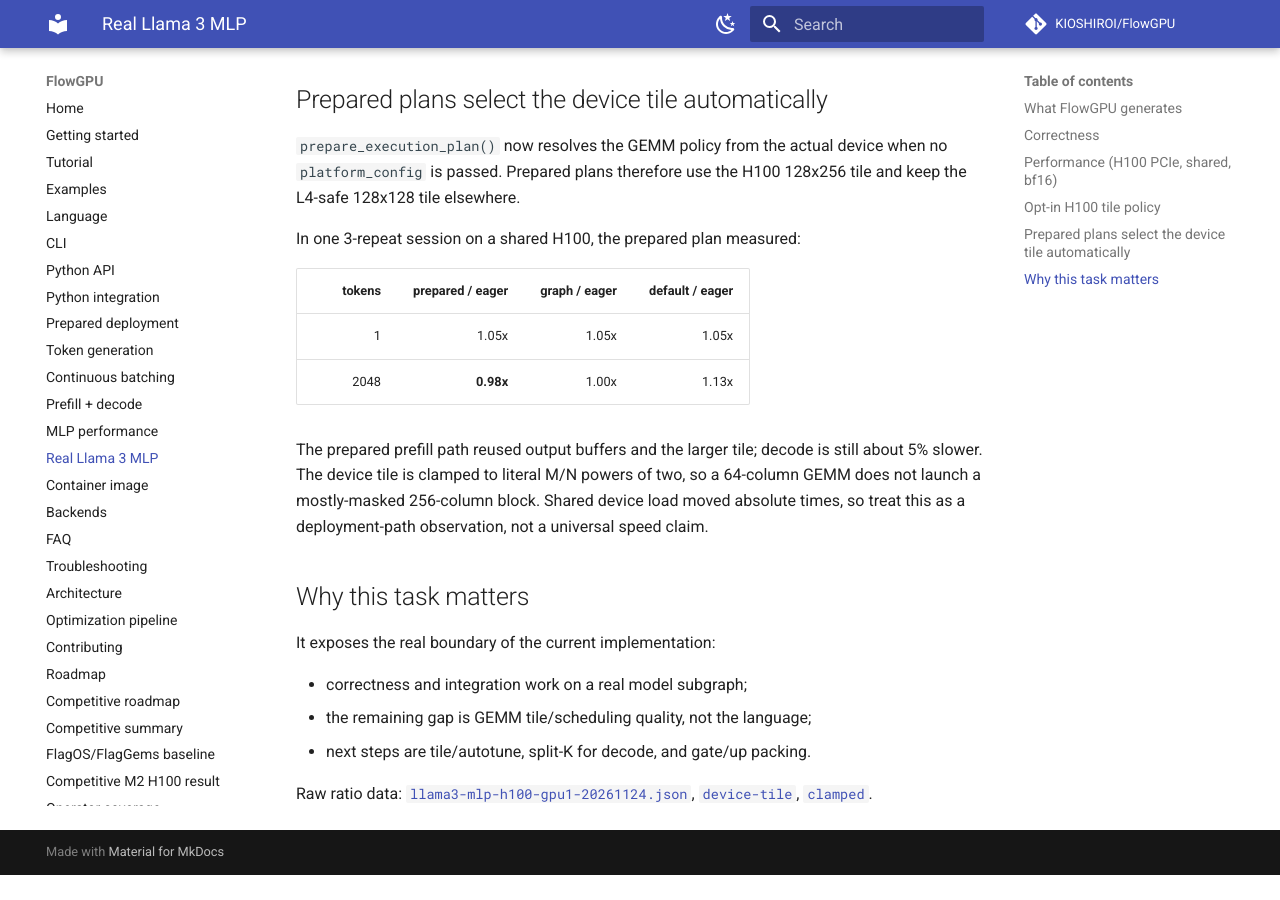
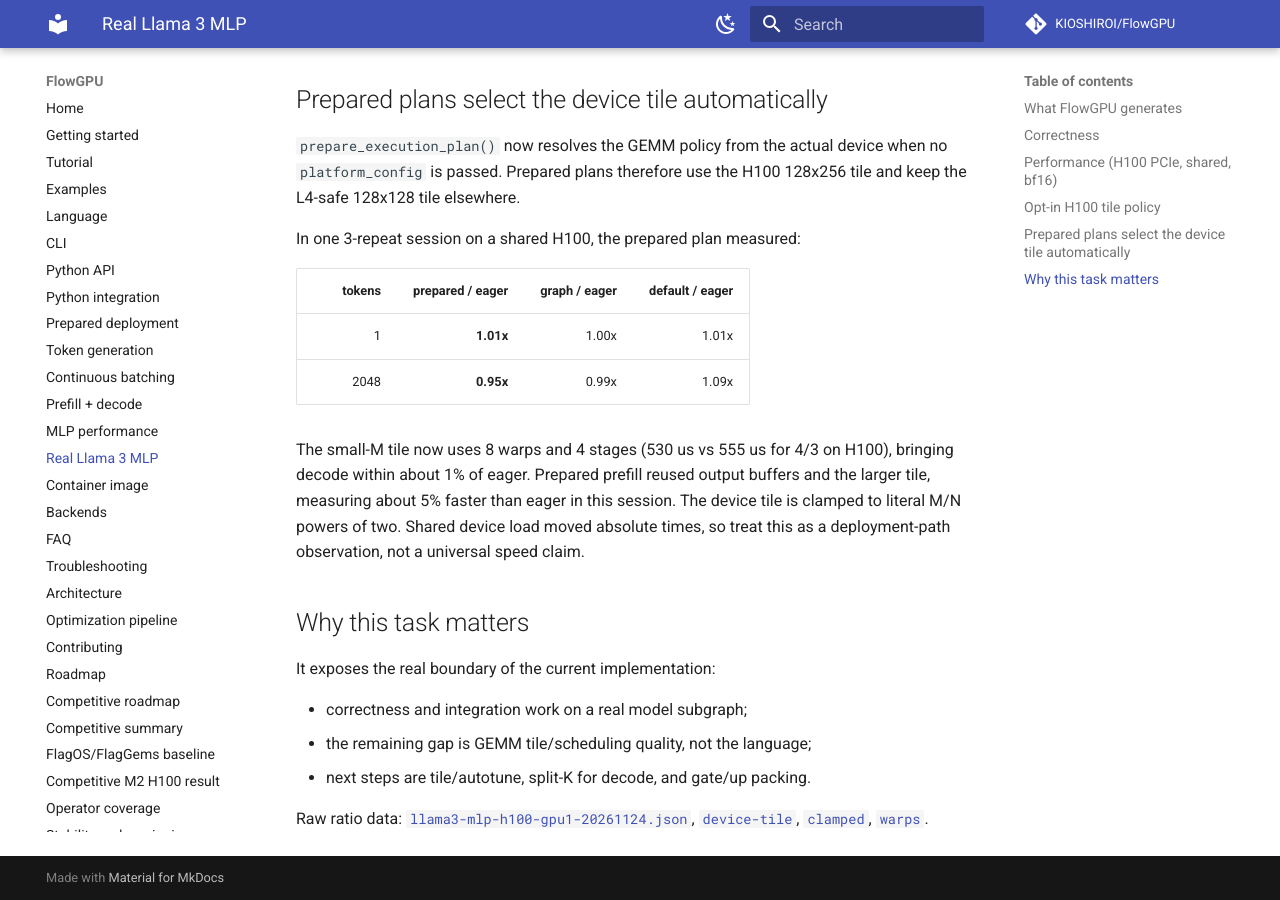
Before and after one commit to KIOSHIROI/FlowGPU, an MkDocs documentation site: the page built from docs/user-guide/real-llama3-mlp.md, in a window 1280 px wide and 900 px high, scrolled down 1709 px. Built offline with MkDocs 1.6.1 and Material for MkDocs 9.7.7, drawn with Linux system fonts in a browser that asks for light colours; comment, search, counter and statistics services are not loaded; before the commit the page ends 2584 px from its top, so only the background shows below that.

Commit message:
Release 0.78.0: 8 warps / 4 stages for small-M GEMM
- Real Llama 3 decode drops from 1.05x to 1.01x eager.
- Prepared prefill measures 0.95x eager in one shared session.

```diff
--- a/docs/user-guide/real-llama3-mlp.md
+++ b/docs/user-guide/real-llama3-mlp.md
@@ -77,14 +77,15 @@ In one 3-repeat session on a shared H100, the prepared plan measured:
 
 | tokens | prepared / eager | graph / eager | default / eager |
 |---:|---:|---:|---:|
-| 1 | 1.05x | 1.05x | 1.05x |
-| 2048 | **0.98x** | 1.00x | 1.13x |
+| 1 | **1.01x** | 1.00x | 1.01x |
+| 2048 | **0.95x** | 0.99x | 1.09x |
 
-The prepared prefill path reused output buffers and the larger tile; decode is
-still about 5% slower. The device tile is clamped to literal M/N powers of two,
-so a 64-column GEMM does not launch a mostly-masked 256-column block. Shared
-device load moved absolute times, so treat this as a deployment-path
-observation, not a universal speed claim.
+The small-M tile now uses 8 warps and 4 stages (530 us vs 555 us for 4/3 on
+H100), bringing decode within about 1% of eager. Prepared prefill reused output
+buffers and the larger tile, measuring about 5% faster than eager in this
+session. The device tile is clamped to literal M/N powers of two. Shared device
+load moved absolute times, so treat this as a deployment-path observation, not
+a universal speed claim.
 
 ## Why this task matters
 
@@ -94,4 +95,4 @@ It exposes the real boundary of the current implementation:
 - the remaining gap is GEMM tile/scheduling quality, not the language;
 - next steps are tile/autotune, split-K for decode, and gate/up packing.
 
-Raw ratio data: [`llama3-mlp-h100-gpu1-20261124.json`](https://github.com/KIOSHIROI/FlowGPU/blob/main/benchmarks/competitive/measurements/llama3-mlp-h100-gpu1-20261124.json), [`device-tile`](https://github.com/KIOSHIROI/FlowGPU/blob/main/benchmarks/competitive/measurements/llama3-mlp-h100-gpu1-device-tile-20261124.json), [`clamped`](https://github.com/KIOSHIROI/FlowGPU/blob/main/benchmarks/competitive/measurements/llama3-mlp-prepared-clamped-20261124.json).
+Raw ratio data: [`llama3-mlp-h100-gpu1-20261124.json`](https://github.com/KIOSHIROI/FlowGPU/blob/main/benchmarks/competitive/measurements/llama3-mlp-h100-gpu1-20261124.json), [`device-tile`](https://github.com/KIOSHIROI/FlowGPU/blob/main/benchmarks/competitive/measurements/llama3-mlp-h100-gpu1-device-tile-20261124.json), [`clamped`](https://github.com/KIOSHIROI/FlowGPU/blob/main/benchmarks/competitive/measurements/llama3-mlp-prepared-clamped-20261124.json), [`warps`](https://github.com/KIOSHIROI/FlowGPU/blob/main/benchmarks/competitive/measurements/llama3-mlp-prepared-warps-20261124.json).
--- a/pyproject.toml
+++ b/pyproject.toml
@@ -4,7 +4,7 @@ build-backend = "setuptools.build_meta"
 
 [project]
 name = "flowgpu"
-version = "0.77.0"
+version = "0.78.0"
 description = "A dataflow DSL compiler for GPU operator pipelines targeting Triton and a portable reference backend"
 authors = [{name = "The FlowGPU Authors"}]
 keywords = ["compiler", "triton", "dataflow", "dsl", "gpu", "llm"]
```
Also changed, not shown: CHANGELOG.md (+5 -0 lines), PUBLIC_RELEASE.md (+1 -1 lines), 5 other files.
